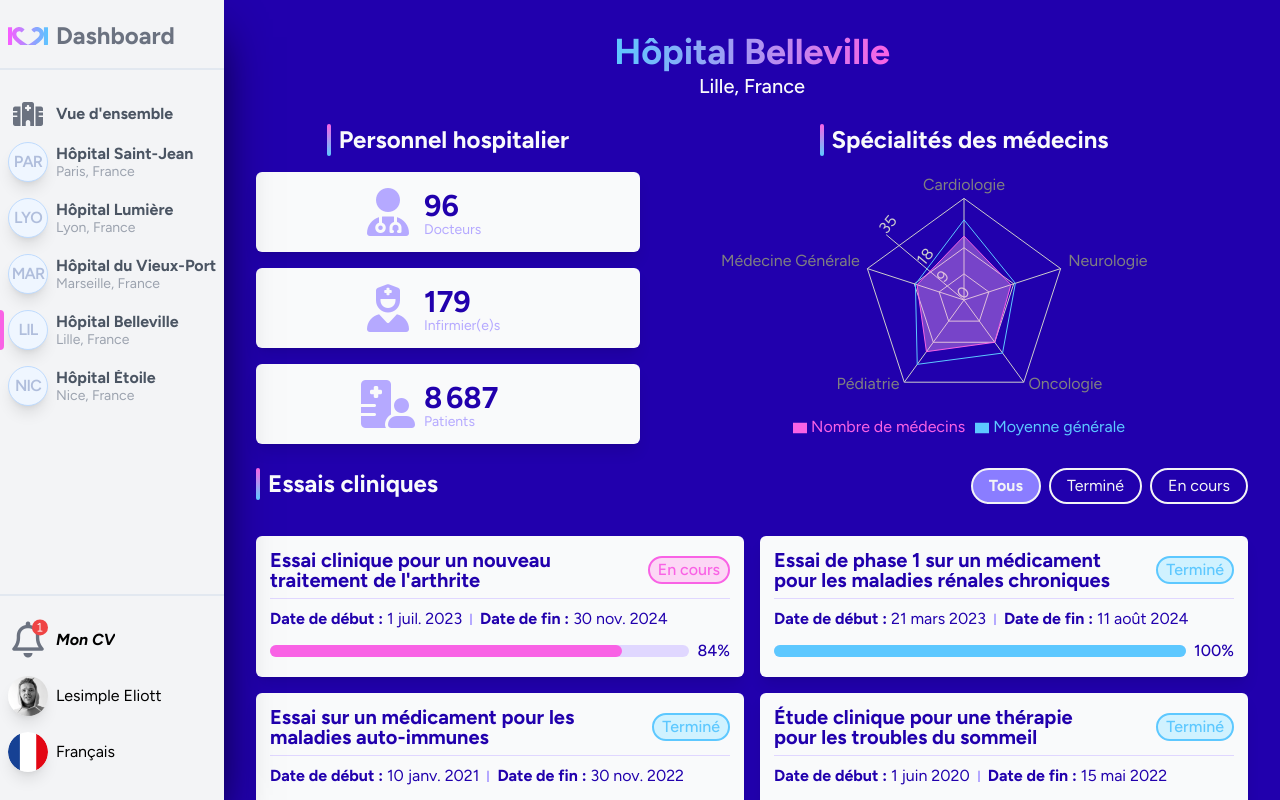
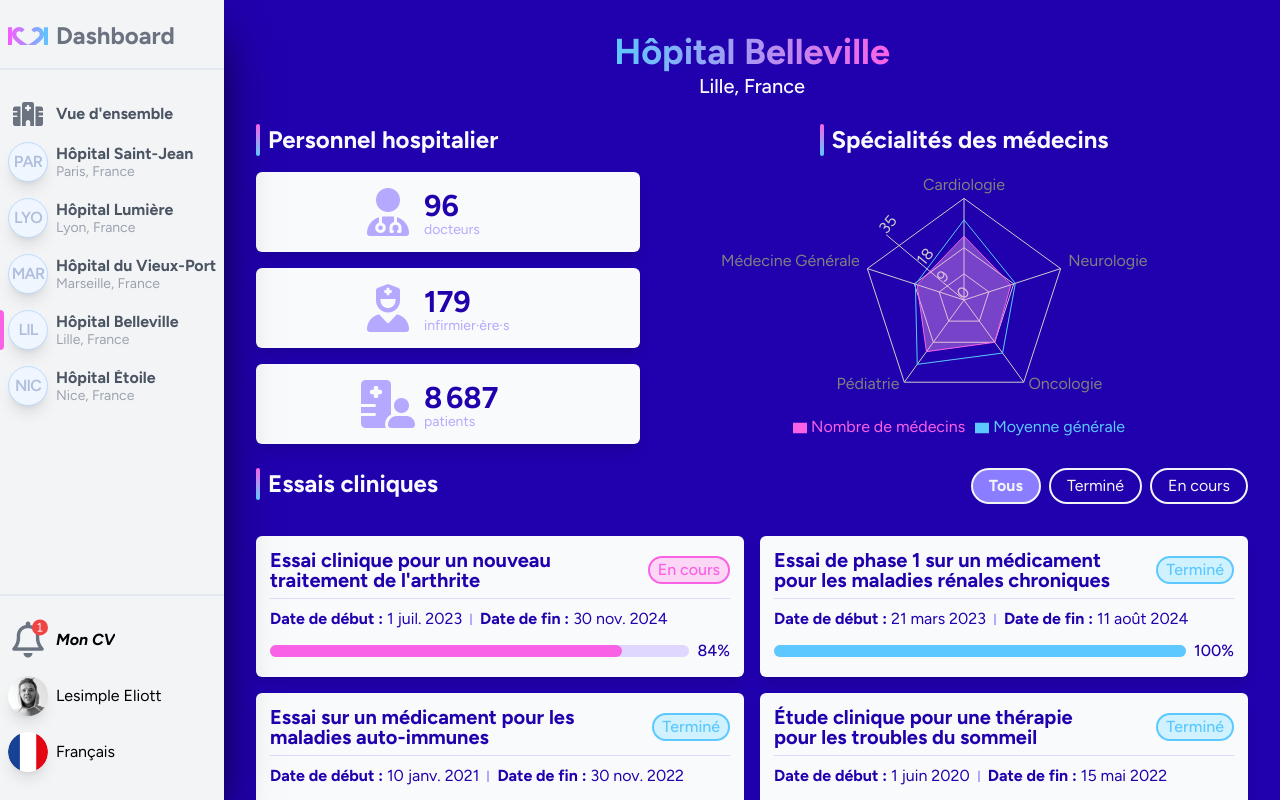
Before and after one commit to lesimpleliott/Tekkare-dashboard, a React (Vite) app: page /hospital/Lille-Belleville in a window 1280 px wide. Built offline with nearby package versions, Linux system fonts and the light colour scheme.

Commit message:
Tranlsation // add plurial to translations (doctors, nurses and patients)

```diff
--- a/locales/en/translation.json
+++ b/locales/en/translation.json
@@ -2,9 +2,14 @@
   "language": "English",
   "welcomeMessage": "Welcome to Tekkare!",
   "resume": "My resume",
-  "doctors": "Doctors",
-  "nurses": "Nurses",
-  "patients": "Patients",
+
+  "doctor_one": "doctor",
+  "doctor_other": "doctors",
+  "nurse_one": "nurse",
+  "nurse_other": "nurses",
+  "patient_one": "patient",
+  "patient_other": "patients",
+
   "satisfactionRate": "Satisfaction Rate",
   "overview": "Overview",
   "monthlyHospitalizations": "Monthly Hospitalization",
@@ -18,6 +23,7 @@
   "status.inProgress": "In progress",
   "status.all": "All",
   "hospitalStaff": "Hospital Staff",
+
   "months": {
     "Jan": "January",
     "Feb": "February",
--- a/locales/fr/translation.json
+++ b/locales/fr/translation.json
@@ -2,9 +2,14 @@
   "language": "Français",
   "welcomeMessage": "Bienvenue sur Tekkare !",
   "resume": "Mon CV",
-  "doctors": "Docteurs",
-  "nurses": "Infirmier(e)s",
-  "patients": "Patients",
+
+  "doctor_one": "docteur",
+  "doctor_other": "docteurs",
+  "nurse_one": "infirmier·ère",
+  "nurse_other": "infirmier·ère·s",
+  "patient_one": "patient",
+  "patient_other": "patients",
+
   "satisfactionRate": "Taux de satisfaction",
   "overview": "Vue d'ensemble",
   "monthlyHospitalizations": "Hospitalisation mensuelle",
@@ -18,6 +23,7 @@
   "status.inProgress": "En cours",
   "status.all": "Tous",
   "hospitalStaff": "Personnel hospitalier",
+
   "months": {
     "Jan": "Janvier",
     "Feb": "Février",
--- a/src/components/KPIStaff.tsx
+++ b/src/components/KPIStaff.tsx
@@ -17,24 +17,24 @@ const KPIStaff = ({
   const { t } = useTranslation();
 
   return (
-    <section className="flex flex-col gap-4 lg:items-center">
+    <section className="flex flex-col gap-4">
       <h2 className="hidden w-fit lg:block">{t("hospitalStaff")}</h2>
 
       <div className={className}>
         <KPICard
           icon="fa-solid fa-user-doctor"
           number={overview.numberOfDoctors}
-          text={t("doctors")}
+          text={t("doctor", { count: overview.numberOfDoctors })}
         />
         <KPICard
           icon="fa-solid fa-user-nurse"
           number={overview.numberOfNurses}
-          text={t("nurses")}
+          text={t("nurse", { count: overview.numberOfNurses })}
         />
         <KPICard
           icon="fa-solid fa-hospital-user"
           number={overview.totalPatients}
-          text={t("patients")}
+          text={t("patient", { count: overview.totalPatients })}
         />
       </div>
     </section>
--- a/src/components/Overview/DataColumn.tsx
+++ b/src/components/Overview/DataColumn.tsx
@@ -1,15 +1,15 @@
 type DataColumnProps = {
-  text: string;
+  data: string;
   icon: string;
   tooltip: string;
 };
 
-const DataColumn = ({ text, icon, tooltip }: DataColumnProps) => {
+const DataColumn = ({ data, icon, tooltip }: DataColumnProps) => {
   return (
     <td className="group relative cursor-pointer">
       <div className="flex flex-col items-center gap-x-1 pt-1 sm:flex-row">
-        <i className={`${icon} `}></i>
-        <p className="min-w-[50px] text-center font-medium">{text}</p>
+        <i className={`${icon}`}></i>
+        <p className="min-w-[50px] text-center font-medium">{data}</p>
       </div>
       <span className="toolTip hidden group-hover:block">{tooltip}</span>
     </td>
--- a/src/components/Overview/Overview.tsx
+++ b/src/components/Overview/Overview.tsx
@@ -18,7 +18,7 @@ const Overview = () => {
           {hospitals.map((hospital, index) => (
             <tr
               key={hospital.id}
-              className={`flex items-center ${index !== hospitals.length - 1 ? "border-main-200 border-b" : ""}`}
+              className={`flex items-center ${index !== hospitals.length - 1 ? "border-b border-main-200" : ""}`}
             >
               {/* Nom Hopital */}
               <td className="w-full py-2 leading-4">
@@ -38,14 +38,16 @@ const Overview = () => {
               {/* Satisfaction */}
               <DataColumn
                 tooltip={t("satisfactionRate")}
-                text={hospital.overview.satisfactionRate}
+                data={hospital.overview.satisfactionRate}
                 icon="fa-solid fa-star text-yellow-400"
               />
 
               {/* Docteurs */}
               <DataColumn
-                tooltip={t("doctors")}
-                text={hospital.overview.numberOfDoctors.toLocaleString(
+                tooltip={t("doctor", {
+                  count: hospital.overview.numberOfDoctors,
+                })}
+                data={hospital.overview.numberOfDoctors.toLocaleString(
                   i18n.language,
                 )}
                 icon="fa-solid fa-user-doctor text-primary-200"
@@ -53,8 +55,10 @@ const Overview = () => {
 
               {/* Infirmiers */}
               <DataColumn
-                tooltip={t("nurses")}
-                text={hospital.overview.numberOfNurses.toLocaleString(
+                tooltip={t("nurse", {
+                  count: hospital.overview.numberOfNurses,
+                })}
+                data={hospital.overview.numberOfNurses.toLocaleString(
                   i18n.language,
                 )}
                 icon="fa-solid fa-user-nurse text-secondary-200"
@@ -62,8 +66,10 @@ const Overview = () => {
 
               {/* Patients */}
               <DataColumn
-                tooltip={t("patients")}
-                text={hospital.overview.totalPatients.toLocaleString(
+                tooltip={t("patient", {
+                  count: hospital.overview.totalPatients,
+                })}
+                data={hospital.overview.totalPatients.toLocaleString(
                   i18n.language,
                 )}
                 icon="fa-solid fa-hospital-user text-main-200"
--- a/src/index.css
+++ b/src/index.css
@@ -24,7 +24,7 @@ body {
 }
 
 main {
-  @apply mx-auto flex flex-1 flex-col gap-3 overflow-y-scroll p-4 md:p-8 lg:gap-8;
+  @apply mx-auto flex-1 overflow-y-scroll p-4 md:p-8;
 }
 
 h2 {
--- a/src/pages/Home.tsx
+++ b/src/pages/Home.tsx
@@ -8,7 +8,7 @@ const Home = () => {
 
   return (
     <main>
-      <div className="mx-auto max-w-5xl">
+      <div className="mx-auto flex max-w-5xl flex-col gap-3 lg:gap-8">
         <MainTitle title={t("welcomeMessage")} />
         <Overview />
         <MonthlyHospitalizations />
```
